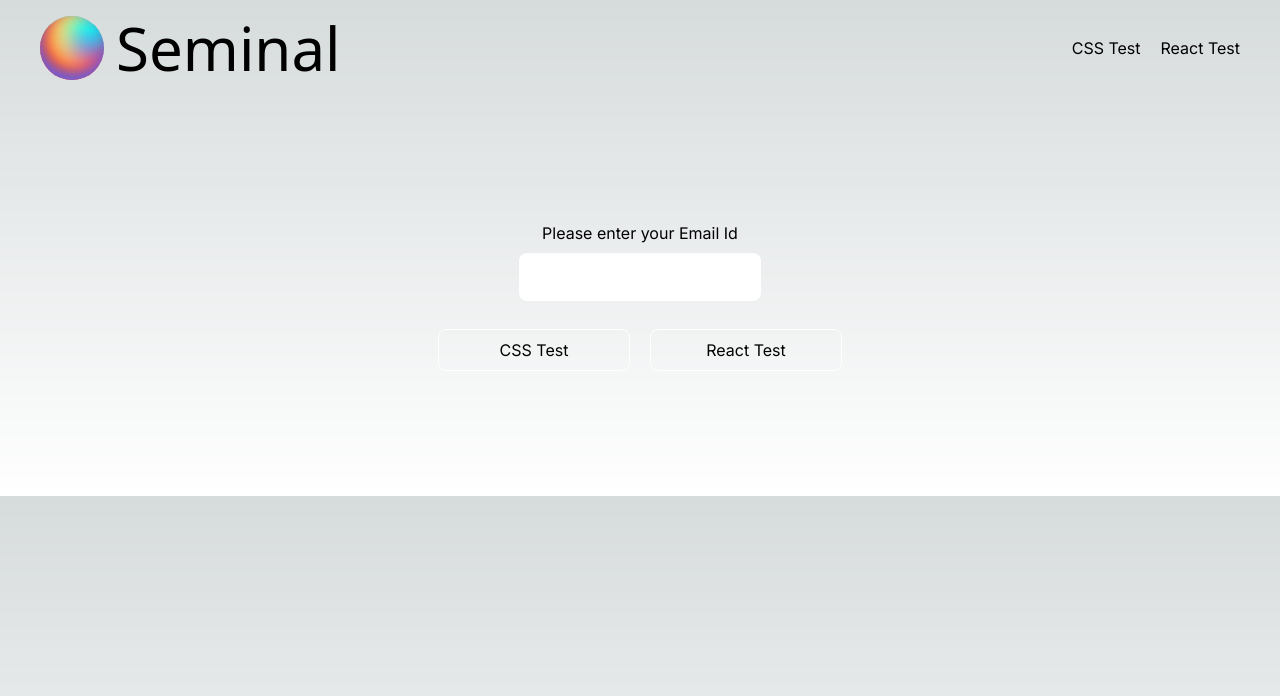
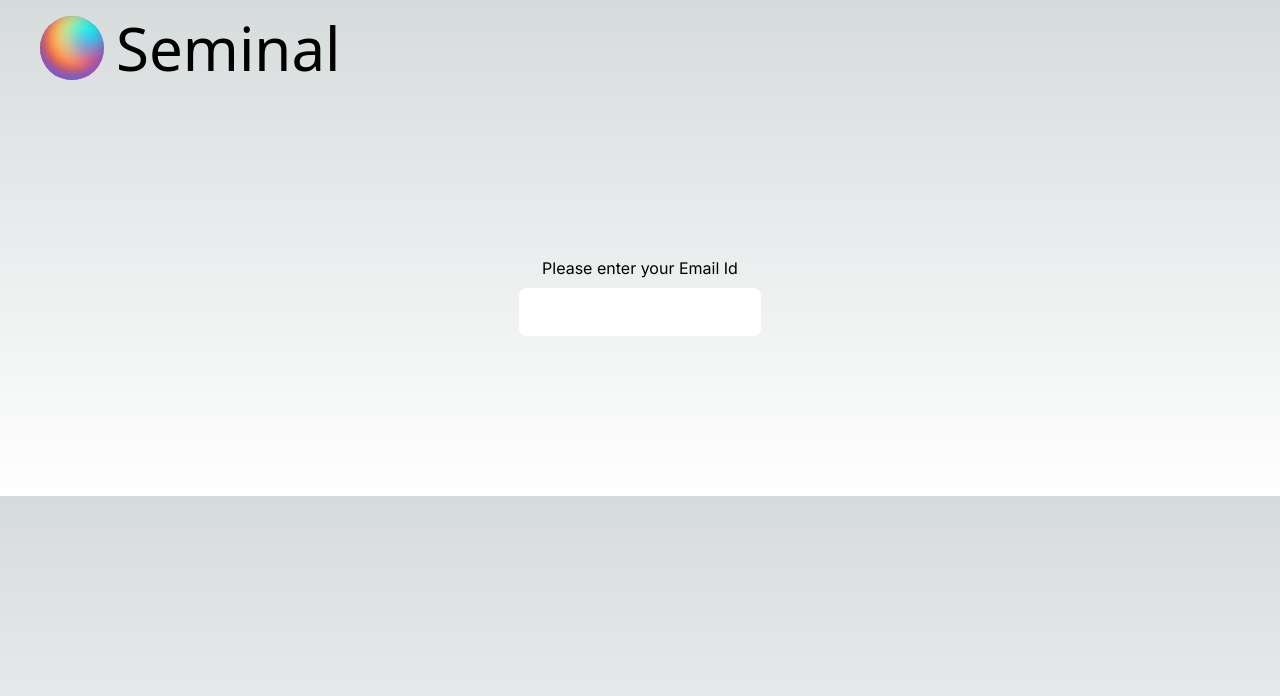
Before and after one commit to Raveenrathnaraj/seminaltest, a Next.js app: page / in a window 1280 px wide. Shown: the top 696 px of the page. Built offline with nearby package versions, Linux system fonts and the light colour scheme.

Commit message:
fix: Removing nav

```diff
--- a/src/app/page.tsx
+++ b/src/app/page.tsx
@@ -4,14 +4,15 @@ import Link from 'next/link';
 
 export default async function Home() {
 
+
   return (
     <main className="flex flex-col items-center justify-center h-[50vh]">
       <div className='mb-2'>Please enter your Email Id</div>
       <input className='rounded-lg h-12 text-black  p-1' type='email' />
-      <div className='flex mt-7 gap-5'>
+      {/* <div className='flex mt-7 gap-5'>
         <Link href={'/css'}><button className='border rounded-lg border-white p-2 w-48'>CSS Test</button></Link>
         <Link href={'/react'}><button className='border rounded-lg border-white p-2 w-48'>React Test</button></Link>
-      </div>
+      </div> */}
     </main>
   );
 }
--- a/src/components/Navbar.tsx
+++ b/src/components/Navbar.tsx
@@ -11,12 +11,12 @@ function Navbar() {
         </Link>
       </div>
       <div className='items-center hidden md:flex'>
-        <Link href={'/css'} className='mr-5'>
+        {/* <Link href={'/css'} className='mr-5'>
           <div>CSS Test</div>
         </Link>
         <Link href={'/react'}>
           <div>React Test</div>
-        </Link>
+        </Link> */}
       </div>
     </div>
   );
```
